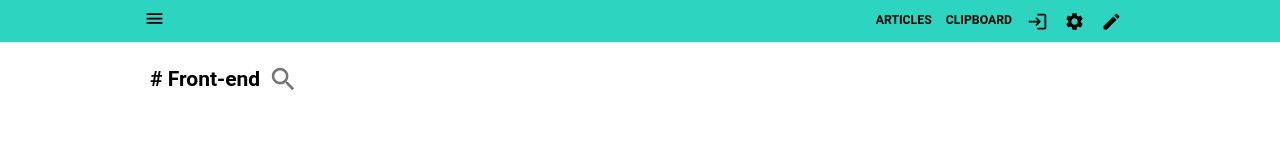
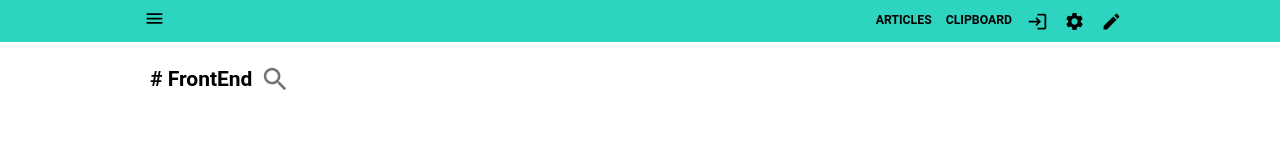
Before and after one commit to mooooburg-dev/articles-web, a Next.js app: page /articles in a window 1280 px wide. Shown: the top 160 px of the page. Built offline with nearby package versions, Linux system fonts and the light colour scheme; no server answers.

Commit message:
🔨 SearchContainer 업데이트

```diff
--- a/src/components/articles/search-container.tsx
+++ b/src/components/articles/search-container.tsx
@@ -1,10 +1,11 @@
 import { Search } from '@mui/icons-material';
 import { IconButton, TextField } from '@mui/material';
-import React, { useEffect, useState } from 'react';
+import React, { KeyboardEvent, useEffect, useRef, useState } from 'react';
 
 export default function SearchContainer() {
   const [searchMode, setSearchMode] = useState<boolean>(false);
-  const [searchTag, setSearchTag] = useState<string>('');
+  const [searchTag, setSearchTag] = useState<string>('FrontEnd');
+  const tagInputRef = useRef<HTMLInputElement>(null);
 
   const handleSearchTagChange = (e: any) => {
     setSearchTag(e.target.value);
@@ -18,8 +19,15 @@ export default function SearchContainer() {
     setSearchMode(false);
   };
 
+  const handleKeyDown = (e: KeyboardEvent<HTMLInputElement>) => {
+    if (e.key === 'Enter') {
+      setSearchMode(!searchMode);
+    }
+  };
+
   useEffect(() => {
     if (searchMode) {
+      tagInputRef.current?.focus();
     } else {
     }
   }, [searchMode]);
@@ -31,18 +39,20 @@ export default function SearchContainer() {
           <TextField
             label="Search Tag"
             id="outlined-size-small"
-            defaultValue="Front-end"
+            defaultValue={searchTag}
             size="small"
             onBlur={handleSearchBlur}
             onChange={handleSearchTagChange}
+            onKeyDown={handleKeyDown}
+            inputRef={tagInputRef}
           />
-          <IconButton>
-            <Search fontSize="large" onClick={handleSearchClick} />
+          <IconButton onClick={handleSearchClick}>
+            <Search fontSize="large" />
           </IconButton>
         </div>
       ) : (
         <div className="flex items-center" onClick={handleSearchClick}>
-          <h2># Front-end</h2>
+          <h2># {searchTag}</h2>
           <IconButton aria-label="delete">
             <Search fontSize="large" />
           </IconButton>
```
